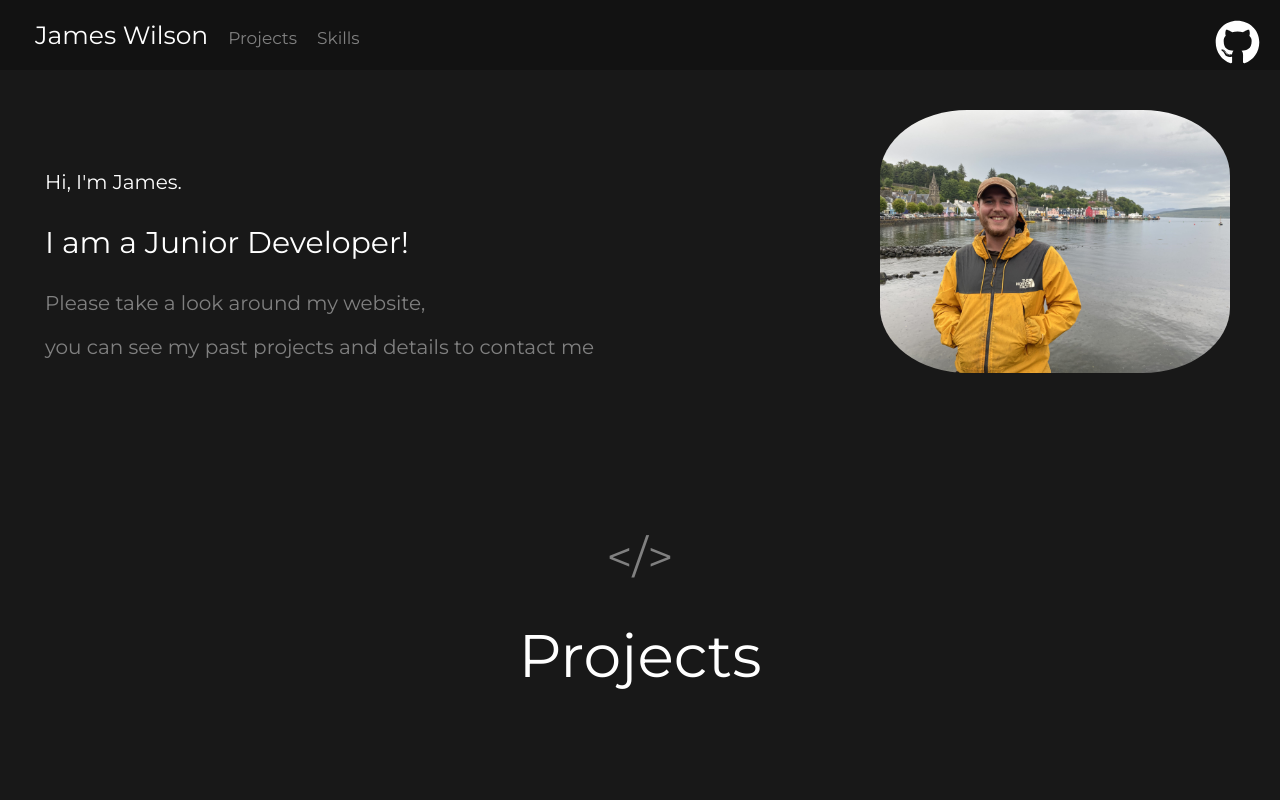
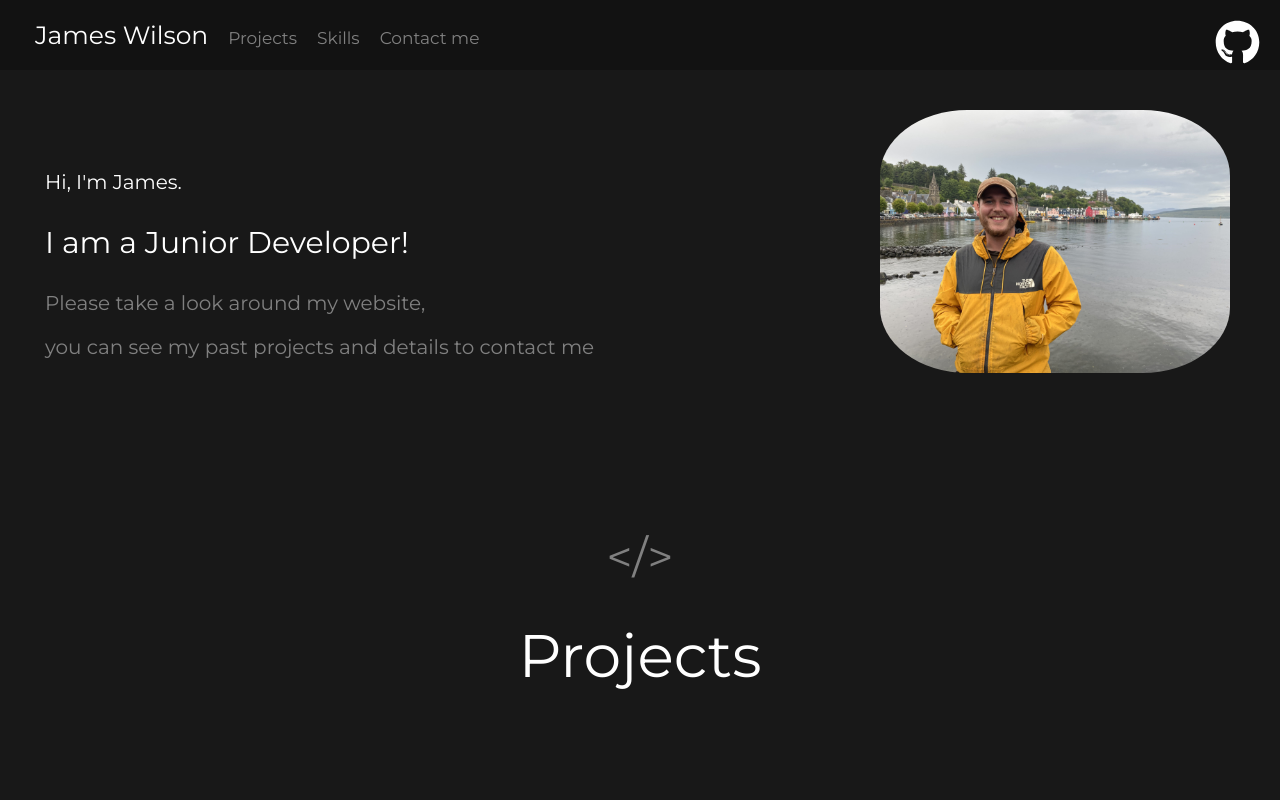
Before and after one commit to jamwil123/portfolio-website, a React (Create React App) app: page / in a window 1280 px wide. Shown: the top 800 px of the page. Built offline with nearby package versions, Linux system fonts and the light colour scheme.

Commit message:
added button to scroll to view into contact section

```diff
--- a/src/App.css
+++ b/src/App.css
@@ -33,7 +33,8 @@
 }
 
 .headerTextSkills,
-.headerTextWork {
+.headerTextWork,
+.headerTextContact {
   font-size: 17px;
   color: grey;
   padding-left: 20px;
@@ -42,7 +43,8 @@
 }
 
 .headerTextSkills:hover,
-.headerTextWork:hover {
+.headerTextWork:hover,
+.headerTextContact:hover   {
   font-size: 17px;
   color: white;
   padding-left: 20px;
@@ -77,7 +79,8 @@
     font-family: "Montserrat", sans-serif;
   }
   .headerTextSkills,
-  .headerTextWork {
+  .headerTextWork,
+  .headerTextContact  {
     display: none;
   }
 }
@@ -364,10 +367,24 @@
   width: 50px;
 }
 
+.contactIconPhone {
+  background: grey;
+  padding: 30px;
+  border-radius: 50%;
+  margin-bottom: 40px;
+  height: 50px;
+  width: 50px;
+}
+
 .contactName {
   font-size: 40px;
   margin-bottom: 15px;
 }
+
+.linkOrContactDetails {
+  text-decoration: underline;
+}
+
 
 .linkOrContactDetails:hover,
 .contactIcon:hover {
--- a/src/App.js
+++ b/src/App.js
@@ -9,14 +9,15 @@ function App() {
   const topRef = useRef(null)
   const projectRef = useRef(null)
   const skillRef = useRef(null)
+  const contactRef = useRef(null)
 
 
 
   return (
     <BrowserRouter>
-      <Header projectRef={projectRef} skillRef={skillRef} topRef={topRef} />
+      <Header projectRef={projectRef} skillRef={skillRef} topRef={topRef} contactRef={contactRef} />
       <Routes>
-        <Route path="/" element={<Home projectRef={projectRef} skillRef={skillRef} topRef={topRef} />} />
+        <Route path="/" element={<Home projectRef={projectRef} skillRef={skillRef} topRef={topRef} contactRef={contactRef} />} />
       </Routes>
     </BrowserRouter>
   );
--- a/src/Components/Contact.js
+++ b/src/Components/Contact.js
@@ -2,10 +2,10 @@ import React from 'react'
 import {FaPhoneAlt} from "react-icons/fa"
 import ContactCards from './ContactCards'
 
-export default function Contact() {
+export default function Contact({contactRef}) {
     return (
         <div>
-        <div className = 'title'>
+        <div className = 'title' ref={contactRef}>
         <FaPhoneAlt className='phoneIcon' />
             <h2 className='contactMe'>Contact me</h2>
             </div>
--- a/src/Components/ContactCards.js
+++ b/src/Components/ContactCards.js
@@ -8,9 +8,9 @@ export default function ContactCards() {
            {contactDetails.map((contacts)=> {
                if(contacts.iconName === 'FaPhoneAlt') {
                    return (<div className='mainContact'>
-                        <FaPhoneAlt className='contactIcon' onClick={()=>{window.open(contacts.contactDetails)}}/>
+                        <FaPhoneAlt className='contactIconPhone' onClick={()=>{window.open(contacts.contactDetails)}}/>
                         <div className='contactName'>{contacts.name}</div>
-                        {contacts.link ? <div className='linkOrContactDetails' style={{cursor: 'pointer'}} onClick={()=>{window.open(contacts.contactDetails)}} >{contacts.slug}</div> : <div>{contacts.contactDetails}</div>}
+                        {contacts.link ? <div className='linkOrContactDetails' style={{cursor: 'pointer'}} onClick={()=>{window.open(contacts.contactDetails)}} >{contacts.slug}</div> : <div >{contacts.contactDetails}</div>}
                     </div>)
                }
                if(contacts.iconName === 'FaMailBulk') {
--- a/src/Components/Header.js
+++ b/src/Components/Header.js
@@ -2,11 +2,12 @@ import React from 'react'
 import { FaGithub } from 'react-icons/fa'
 
 
-export default function Header({projectRef, skillRef, topRef}) {
+export default function Header({projectRef, skillRef, topRef, contactRef}) {
 
     const executeTopScroll = () => topRef.current.scrollIntoView()
     const executeProjectScroll = () => projectRef.current.scrollIntoView()
     const executeSkillScroll = () => skillRef.current.scrollIntoView()
+    const executeContactScroll = () => contactRef.current.scrollIntoView()
 
     return (
 
@@ -15,6 +16,7 @@ export default function Header({projectRef, skillRef, topRef}) {
         <div className='headerTextName' onClick={executeTopScroll}>James Wilson </div>
         <div className='headerTextWork' onClick={executeProjectScroll}>Projects</div>
         <div className='headerTextSkills' onClick={executeSkillScroll}>Skills</div>
+        <div className='headerTextContact' onClick={executeContactScroll}>Contact me</div>
         </main>
 
         <FaGithub onClick={()=>{window.open('https://github.com/jamwil123')}} className='gitHubIcon' />
--- a/src/Components/Home.js
+++ b/src/Components/Home.js
@@ -5,13 +5,13 @@ import Projects from "./Projects";
 import Skills from "./Skills";
 
 
-export default function Home({projectRef, skillRef, topRef}) {
+export default function Home({projectRef, skillRef, topRef, contactRef}) {
   return (
     <main className="homeMain" ref={topRef}>
       <Intro />
       <Projects  projectRef={projectRef} />
       <Skills skillRef={skillRef}/>
-      <Contact></Contact>
+      <Contact contactRef={contactRef}/>
     </main>
   );
 }
```
